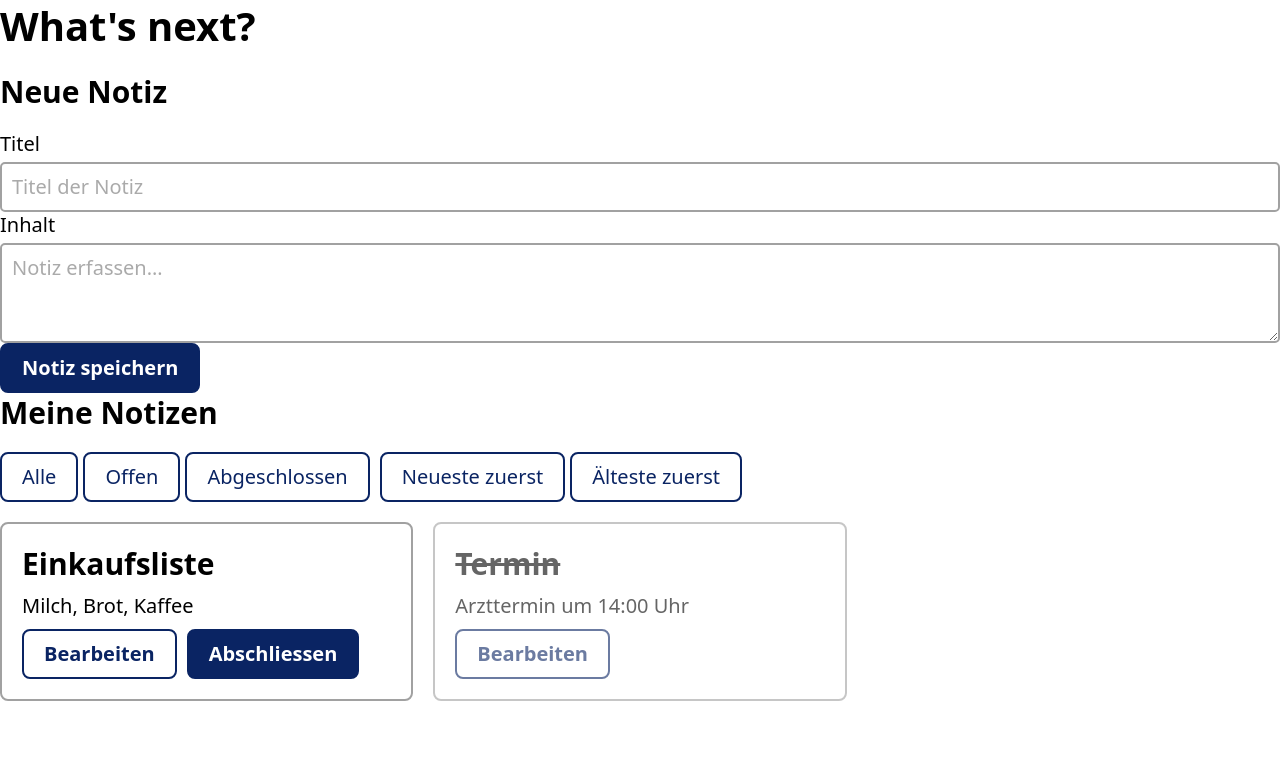
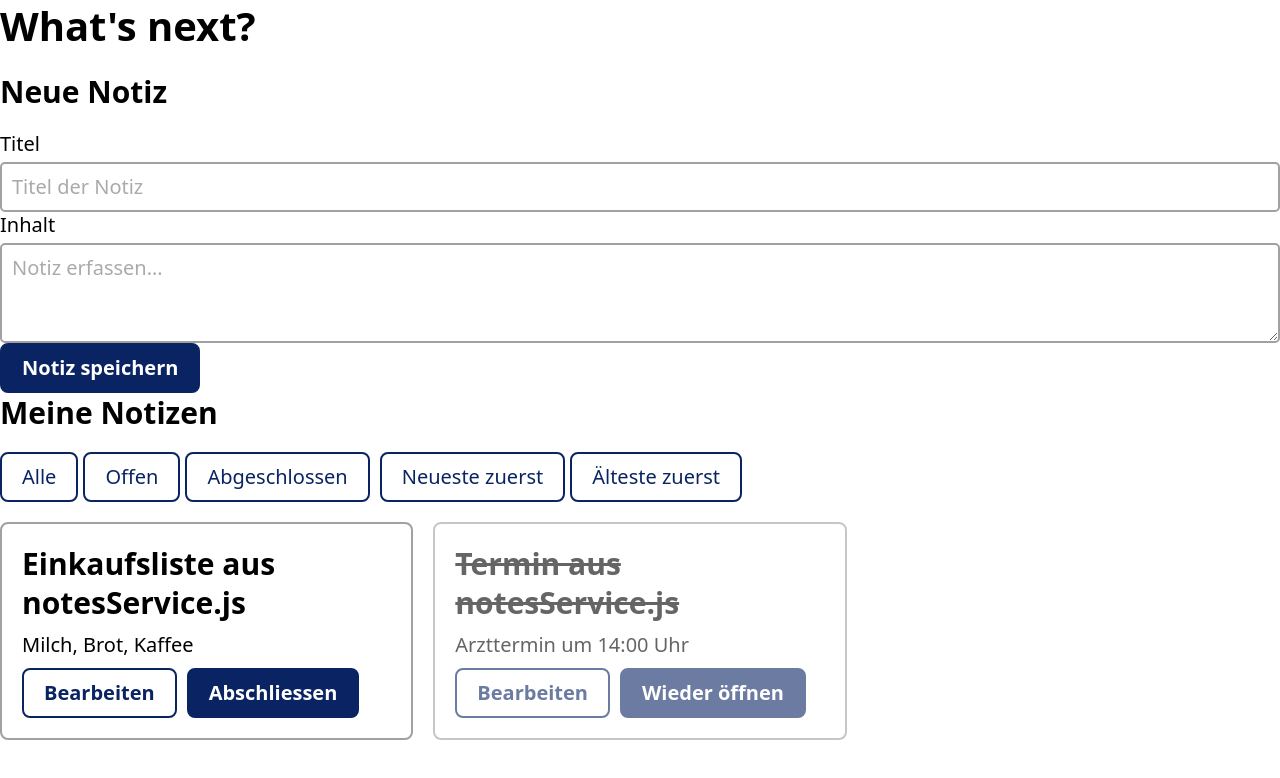
Before and after one commit to claudioForDev/OST_FEE_Projekt-1, a website with bundled scripts: page code/public/index.html in a window 1280 px wide. Built offline with nearby package versions, Linux system fonts and the light colour scheme.

Commit message:
Add notes mvc with filter and sorting

```diff
--- a/code/public/index.html
+++ b/code/public/index.html
@@ -66,32 +66,5 @@
         <!-- note-card Elemente -->
       </div>
     </section>
-
-    <div class="notes-list">
-      <article class="note-card">
-        <header class="note-card__header">
-          <h3 class="note-card__title">Einkaufsliste</h3>
-        </header>
-
-        <p class="note-card__content">Milch, Brot, Kaffee</p>
-
-        <footer class="note-card__footer">
-          <button class="btn btn--secondary">Bearbeiten</button>
-          <button class="btn btn--primary">Abschliessen</button>
-        </footer>
-      </article>
-
-      <article class="note-card note-card--completed">
-        <header class="note-card__header">
-          <h3 class="note-card__title">Termin</h3>
-        </header>
-
-        <p class="note-card__content">Arzttermin um 14:00 Uhr</p>
-
-        <footer class="note-card__footer">
-          <button class="btn btn--secondary">Bearbeiten</button>
-        </footer>
-      </article>
-    </div>
   </body>
 </html>
--- /dev/null
+++ b/code/public/scripts/controllers/notesController.js
@@ -0,0 +1,61 @@
+import { getNotes } from "../services/notesService.js";
+import { renderNotes } from "../views/notesView.js";
+
+let notes = [];
+
+export function initNotesController() {
+  notes = getNotes();
+
+  renderNotes(notes);
+
+  setupFilterControls();
+  setupSortControls();
+}
+
+/* Filter */
+
+function setupFilterControls() {
+  const filterButtons = document.querySelectorAll("[data-filter]");
+
+  filterButtons.forEach((button) => {
+    button.addEventListener("click", () => {
+      const filter = button.dataset.filter;
+
+      let filteredNotes = notes;
+
+      if (filter === "open") {
+        filteredNotes = notes.filter((note) => !note.completed);
+      }
+
+      if (filter === "completed") {
+        filteredNotes = notes.filter((note) => note.completed);
+      }
+
+      renderNotes(filteredNotes);
+    });
+  });
+}
+
+/* Sorting */
+
+function setupSortControls() {
+  const sortButtons = document.querySelectorAll("[data-sort]");
+
+  sortButtons.forEach((button) => {
+    button.addEventListener("click", () => {
+      const sortType = button.dataset.sort;
+
+      let sortedNotes = [...notes];
+
+      if (sortType === "newest") {
+        sortedNotes.sort((a, b) => b.createdAt - a.createdAt);
+      }
+
+      if (sortType === "oldest") {
+        sortedNotes.sort((a, b) => a.createdAt - b.createdAt);
+      }
+
+      renderNotes(sortedNotes);
+    });
+  });
+}
--- a/code/public/scripts/index.js
+++ b/code/public/scripts/index.js
@@ -1 +1,3 @@
-console.log("Hello World");
+import { initNotesController } from "./controllers/notesController.js";
+
+initNotesController();
--- /dev/null
+++ b/code/public/scripts/models/note.js
@@ -0,0 +1,15 @@
+export class Note {
+  constructor({
+    id,
+    title,
+    content,
+    completed = false,
+    createdAt = Date.now(),
+  }) {
+    this.id = id;
+    this.title = title;
+    this.content = content;
+    this.completed = completed;
+    this.createdAt = createdAt;
+  }
+}
--- /dev/null
+++ b/code/public/scripts/services/notesService.js
@@ -0,0 +1,20 @@
+import { Note } from "../models/note.js";
+
+const notes = [
+  new Note({
+    id: 1,
+    title: "Einkaufsliste aus notesService.js",
+    content: "Milch, Brot, Kaffee",
+    completed: false,
+  }),
+  new Note({
+    id: 2,
+    title: "Termin aus notesService.js",
+    content: "Arzttermin um 14:00 Uhr",
+    completed: true,
+  }),
+];
+
+export function getNotes() {
+  return notes;
+}
--- /dev/null
+++ b/code/public/scripts/views/notesView.js
@@ -0,0 +1,52 @@
+export function renderNotes(notes) {
+  const container = document.querySelector(".notes-list");
+
+  if (!container) {
+    return;
+  }
+
+  container.innerHTML = "";
+
+  notes.forEach((note) => {
+    const noteElement = createNoteElement(note);
+    container.appendChild(noteElement);
+  });
+}
+
+function createNoteElement(note) {
+  const article = document.createElement("article");
+  article.className = `note-card${note.completed ? " note-card--completed" : ""}`;
+
+  const header = document.createElement("header");
+  header.className = "note-card__header";
+
+  const title = document.createElement("h3");
+  title.className = "note-card__title";
+  title.textContent = note.title;
+
+  header.appendChild(title);
+
+  const content = document.createElement("p");
+  content.className = "note-card__content";
+  content.textContent = note.content;
+
+  const footer = document.createElement("footer");
+  footer.className = "note-card__footer";
+
+  const editButton = document.createElement("button");
+  editButton.className = "btn btn--secondary";
+  editButton.textContent = "Bearbeiten";
+
+  const toggleButton = document.createElement("button");
+  toggleButton.className = "btn btn--primary";
+  toggleButton.textContent = note.completed ? "Wieder öffnen" : "Abschliessen";
+
+  footer.appendChild(editButton);
+  footer.appendChild(toggleButton);
+
+  article.appendChild(header);
+  article.appendChild(content);
+  article.appendChild(footer);
+
+  return article;
+}
```
